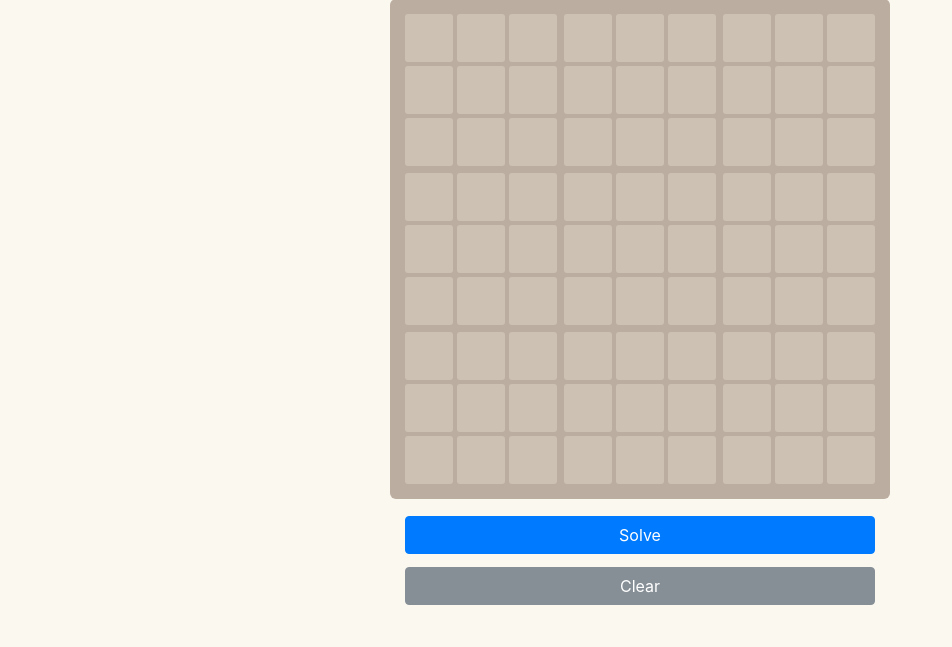
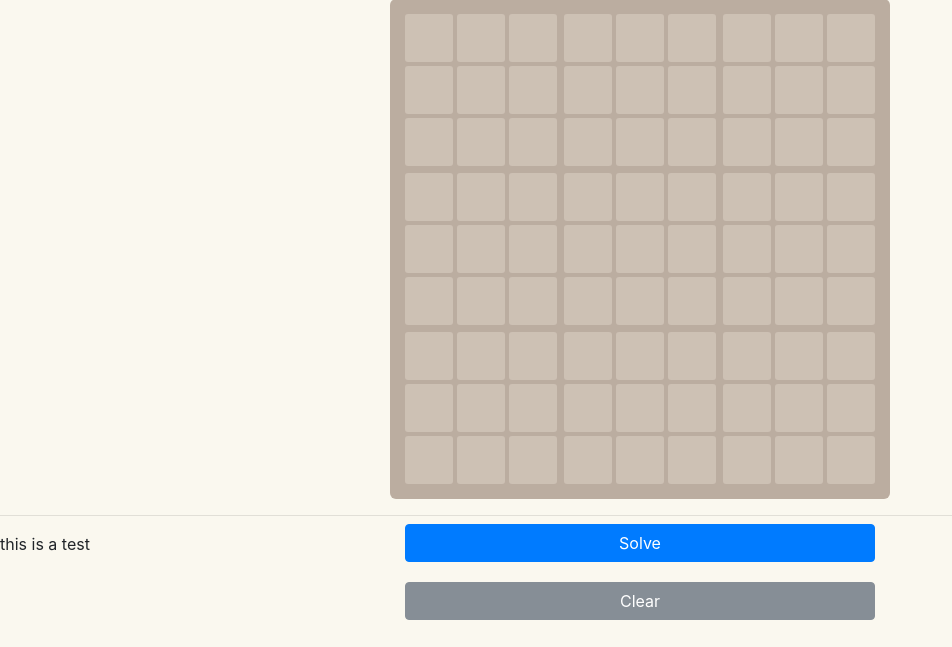
Before and after one commit to underchemist/Flask-sudoku-app, a Flask app: page / in a window 1280 px wide. Shown: the part 153-800 px from the top of the page, without its empty margins (0-952 px from the left). Run offline with Flask 2, Linux system fonts and the light colour scheme; some libraries are stand-ins or nearby versions.

Commit message:
added placeholder footer, put buttons in their own container
currently footer sits on top of button container, not sure how to fix that

```diff
--- a/app/static/styles.css
+++ b/app/static/styles.css
@@ -117,12 +117,26 @@ input[type=number]::-webkit-outer-spin-button {
     margin: 0;
 }
 
-input[type=submit] {
+/*input[type=submit] {
   position: relative;
   top: 25px;
+}*/
+
+.button-container {
+  position : relative;
+  margin-top : 40px;
 }
 
-a.btn.btn-primary.btn-block {
+.button-container > * {
+  margin-bottom : 20px;
+}
+
+.footer {
+  position : relative;
+  display : block;
+ }
+
+/*a.btn.btn-primary.btn-block {
   position: relative;
   top: 25px;
 }
@@ -131,3 +145,4 @@ button.btn.btn-secondary.btn-block {
   position: relative;
   top: 30px;
 }
+*/
--- a/app/templates/base.html
+++ b/app/templates/base.html
@@ -32,6 +32,10 @@
         {% endwith %}
       {% block content %}{% endblock %}
     </div>
+    <div class='footer'>
+      <hr>
+      <p> this is a test </p>
+    </div>
   </body>
 
 </html>
--- a/app/templates/index.html
+++ b/app/templates/index.html
@@ -12,8 +12,10 @@
           {% endfor %}
         </div>
       {% endfor %}
-      <input type="submit" value="Solve" class="btn btn-primary btn-block">
-      <button id="clear-btn" type="button" class="btn btn-secondary btn-block">Clear</button>
+      <div class=button-container>
+        <input type="submit" value="Solve" class="btn btn-primary btn-block">
+        <button id="clear-btn" type="button" class="btn btn-secondary btn-block">Clear</button>
+      </div>
     </form>
   </div>
 </div>
--- a/app/templates/solution.html
+++ b/app/templates/solution.html
@@ -11,8 +11,9 @@
           {% endfor %}
         </div>
       {% endfor %}
-
-      <a class="btn btn-primary btn-block" href="{{ url_for('index') }}">Back</a>
+      <div class='button-container'>
+          <a class="btn btn-primary btn-block" href="{{ url_for('index') }}">Back</a>
+      </div>
   </div>
 </div>
 {% endblock %}
```
